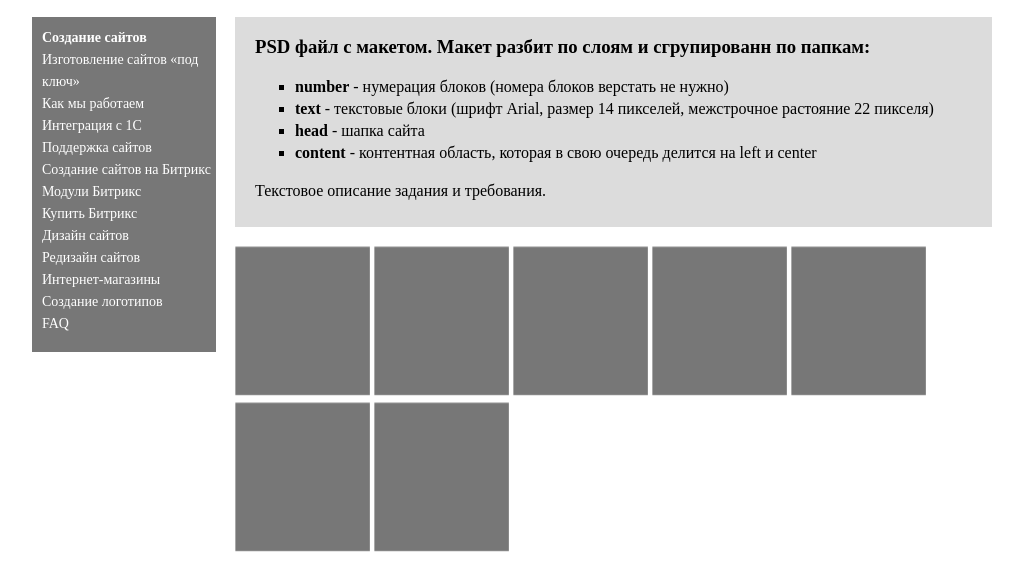
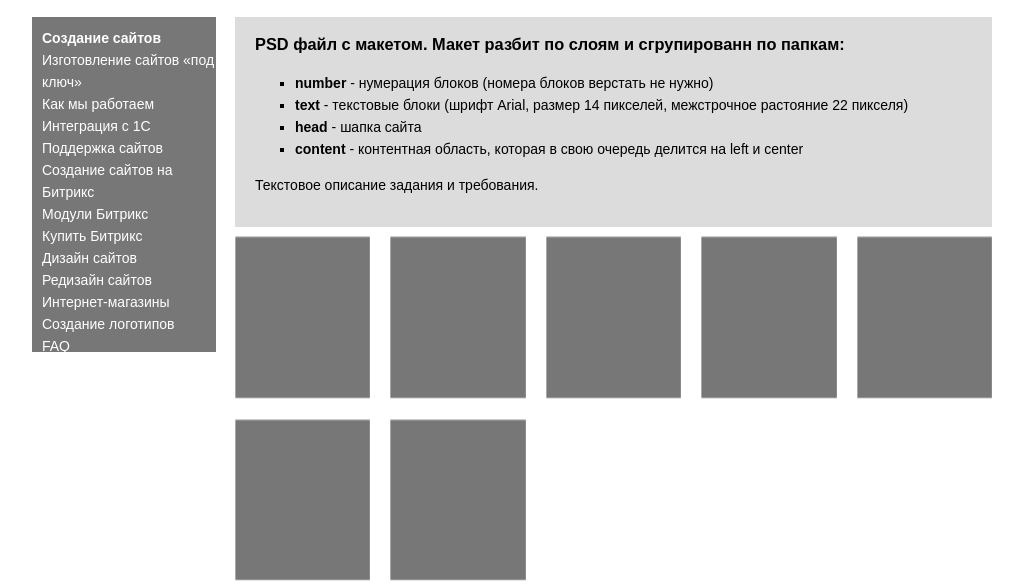
Before and after one commit to deltverden/easy, a plain HTML site: page index.html in a window 1280 px wide. Shown: the part 157-744 px from the top of the page, without its empty margins (128-1151 px from the left). Drawn offline with Linux system fonts and the light colour scheme.

Commit message:
Changed main.css

```diff
--- a/assets/css/main.css
+++ b/assets/css/main.css
@@ -1,6 +1,7 @@
 body {
     margin: 0;
-    font: Arial 14px;
+    font-family: Arial, Helvetica, sans-serif;
+    font-size: 14px;
     line-height: 22px;
 }
 
@@ -159,18 +160,21 @@ hr {
 .mr-imgs {
     width: 100%;
     height: 325px;
+    display: grid;
+    grid-template-columns: auto auto auto auto auto;
+    grid-gap: 20px;
+    margin-bottom: 20px;
 }
 
 .mr-item {
-    width: 135px;
-    height: 150px;
+    width: 100%;
+    height: 162.5px;
 }
 
 .mr-txt {
     width: 100%;
     height: 200px;
     display: flex;
-    justify-content: space-between;
 }
 
 .mr-txt div {
```
